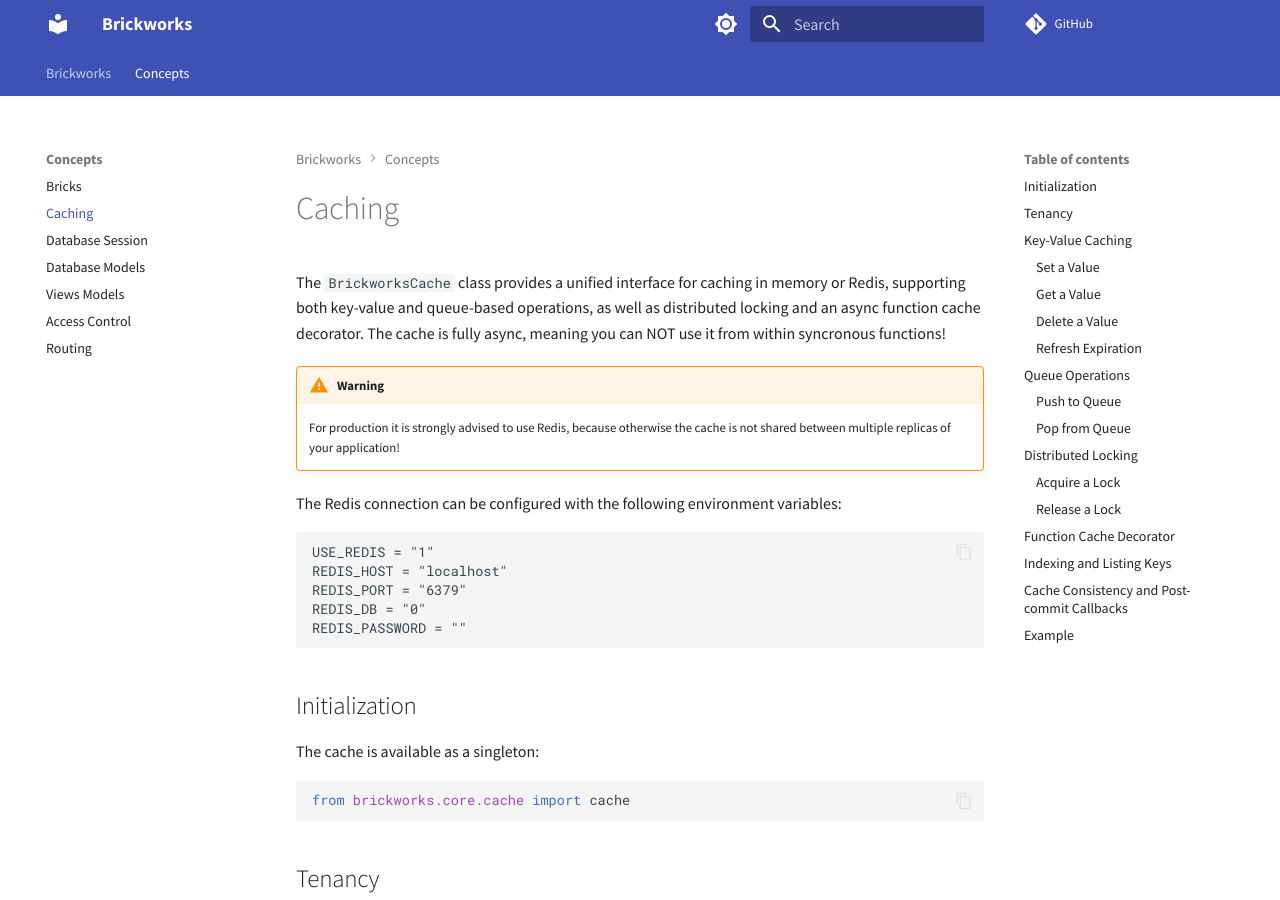
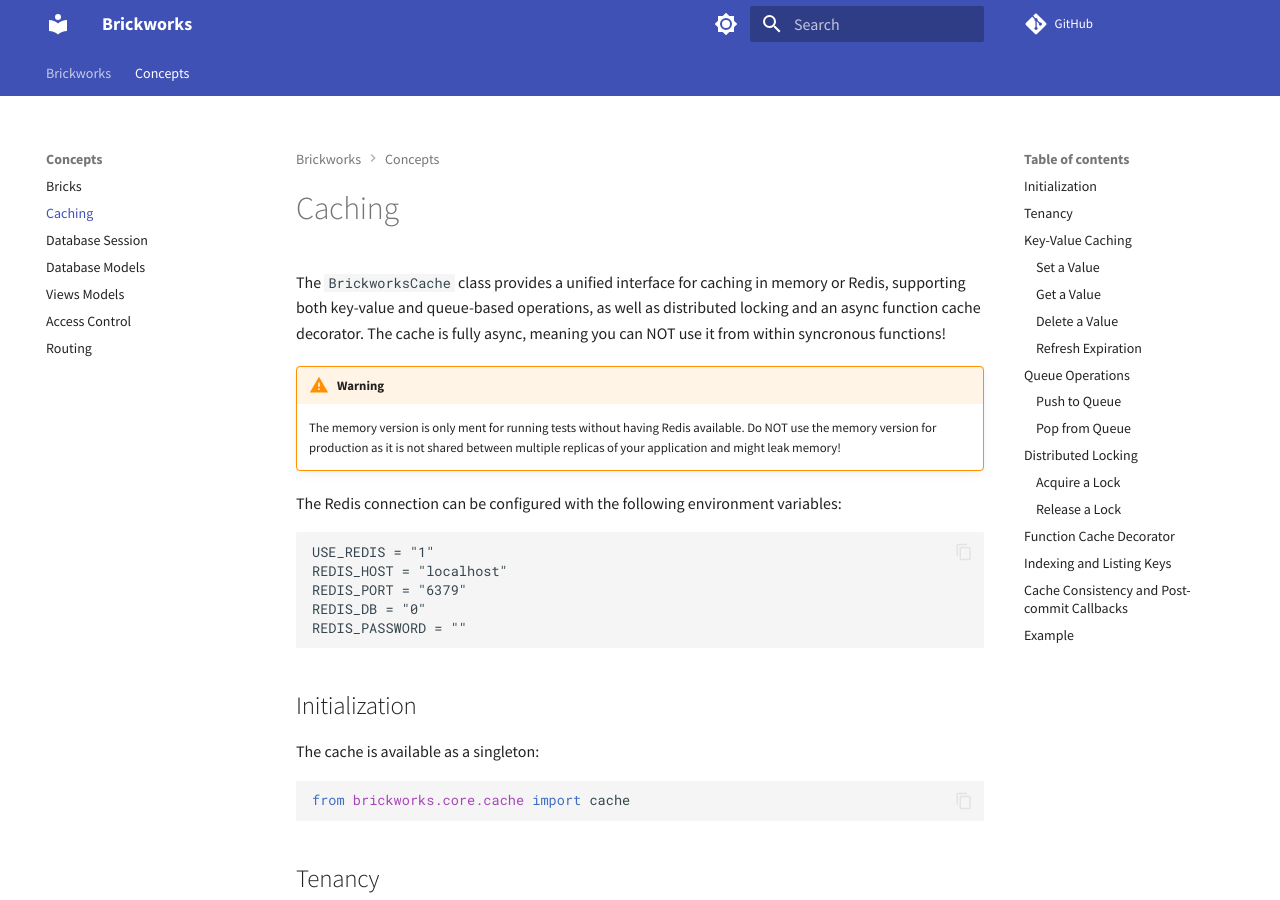
Before and after one commit to jens-kuerten/brickworks, an MkDocs documentation site: the page built from docs/concepts/cache.md, in a window 1280 px wide and 900 px high. Built offline with MkDocs 1.6.1 and Material for MkDocs 9.7.7, drawn with Linux system fonts in a browser that asks for light colours; comment, search, counter and statistics services are not loaded.

Commit message:
fix: clarify warning about memory cache usage in production

```diff
--- a/docs/concepts/cache.md
+++ b/docs/concepts/cache.md
@@ -4,7 +4,7 @@
 The cache is fully async, meaning you can NOT use it from within syncronous functions!
 
 !!! warning
-    For production it is strongly advised to use Redis, because otherwise the cache is not shared between multiple replicas of your application!
+    The memory version is only ment for running tests without having Redis available. Do NOT use the memory version for production as it is not shared between multiple replicas of your application and might leak memory!
 
 The Redis connection can be configured with the following environment variables:
 
```
